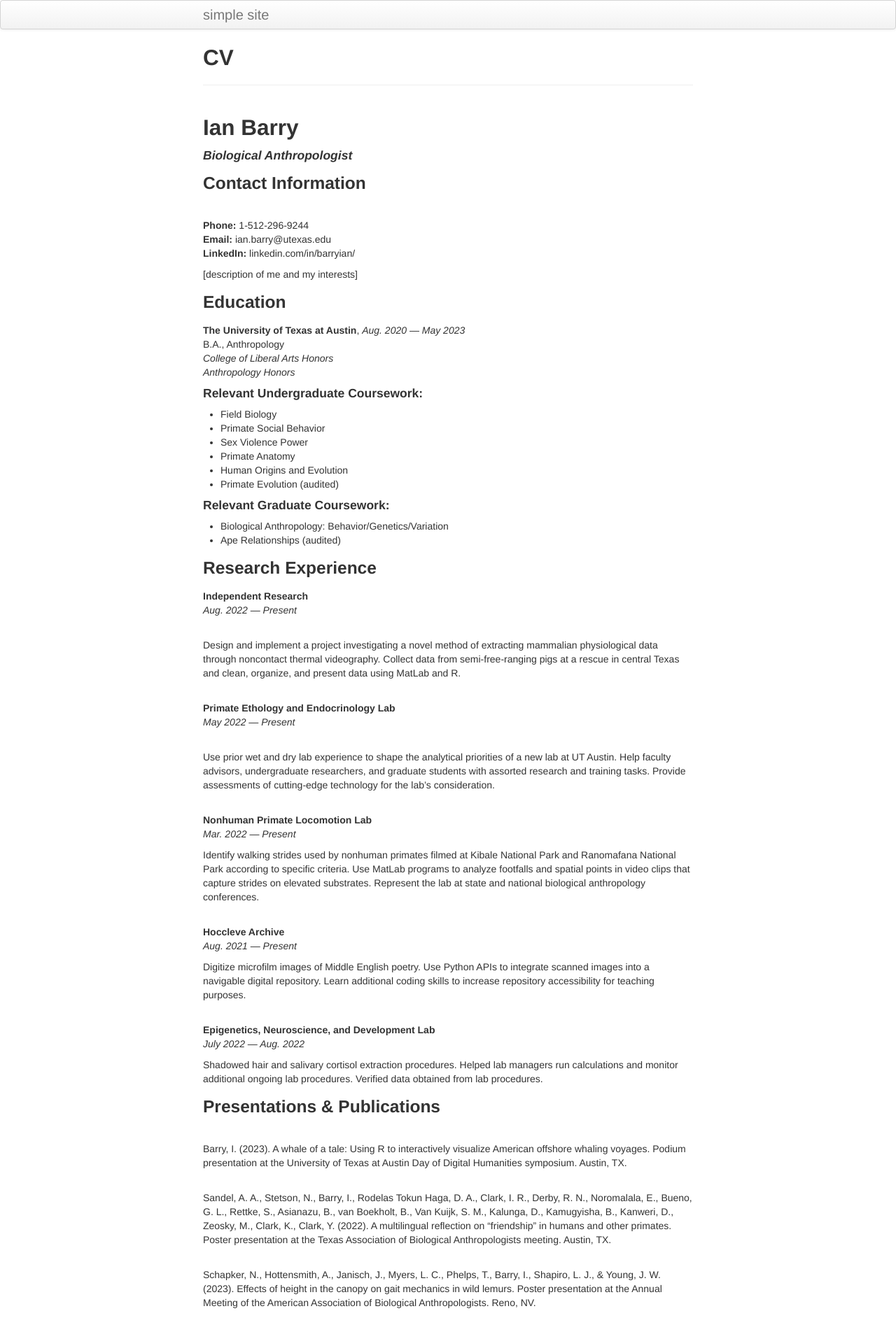
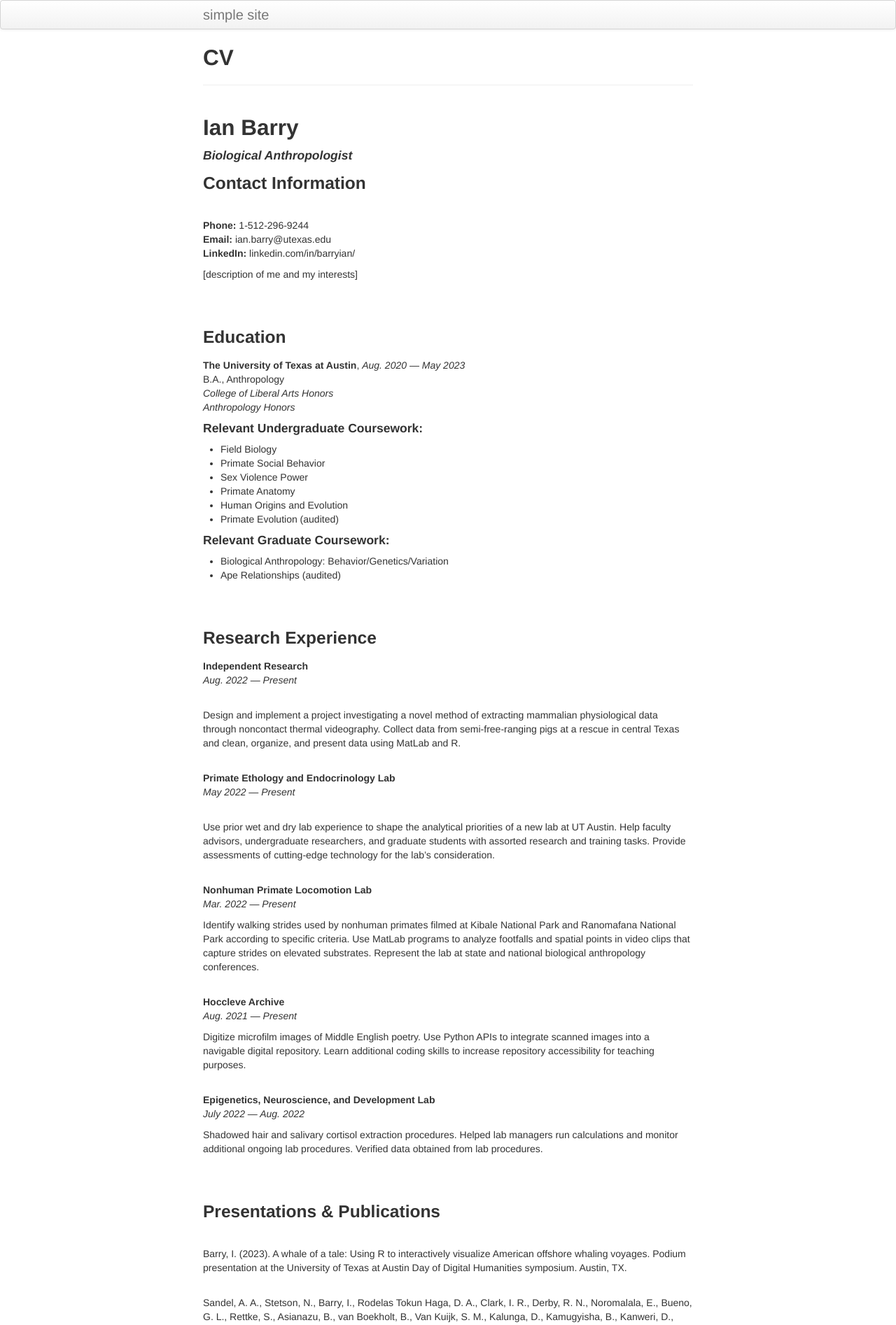
Before and after one commit to IanABarry/IanABarry.github.io, a Jekyll site: the page built from pages/cv.md, in a window 1280 px wide. Shown: the top 1894 px of the page at 70% size. Built offline with Jekyll 4.4.1, drawn with Linux system fonts in a browser that asks for light colours.

Commit message:
Added more breaklines to CV for spacing

```diff
--- a/pages/cv.md
+++ b/pages/cv.md
@@ -13,7 +13,8 @@ permalink: /cv
 
 [description of me and my interests]
 
-
+<br>
+<br>
 <h3>Education</h3>
 
 <b>The University of Texas at Austin</b>, <i>Aug. 2020 — May 2023</i>
@@ -37,6 +38,8 @@ permalink: /cv
 	<li>Ape Relationships (audited)</li>
 </ul>
 
+<br>
+<br>
 <h3>Research Experience</h3>
 <b>Independent Research</b>
 <br><i>Aug. 2022 — Present</I>
@@ -63,6 +66,8 @@ permalink: /cv
 
 <p>Shadowed hair and salivary cortisol extraction procedures. Helped lab managers run calculations and monitor additional ongoing lab procedures. Verified data obtained from lab procedures.</p>
 
+<br>
+<br>
 <h3>Presentations & Publications</h3>
 
 <br>Barry, I. (2023). A whale of a tale: Using R to interactively visualize American offshore whaling voyages. Podium presentation at the University of Texas at Austin Day of Digital Humanities symposium. Austin, TX.
@@ -73,6 +78,8 @@ permalink: /cv
 
 <br>Shapiro, L. J., Myers, L. C., Janisch, J., Schapker, N., Barry, I., Phelps, T., Hieronymus, T., & Young, J. W. (2023). Gait kinematics in response to substrate diameter and orientation in wild cercopithecoids. Poster presentation at the Annual Meeting of the American Association of Biological Anthropologists. Reno, NV.
 
+<br>
+<br>
 <h3>Professional Experience</h3>
 
 <b>Texas Maritime Museum Intern</b>
@@ -80,46 +87,52 @@ permalink: /cv
 
 <p>Curate interactive exhibits showcasing state maritime history between 1500 and 1700. Collaborate with archaeologists, historians, and artists to contextualize restored materials for a public audience. Use PastPerfect cataloguing software to register books for the museum’s maritime history library. Facilitate community outreach events including festivals, book signings, and exhibit debut galas.</p>
 
-<b>Kins Dining Student Assistant</b>
+<br><b>Kins Dining Student Assistant</b>
 <br><i>Oct. 2021 — May 2022</i>
 
 <p>Served food to thousands of UT Austin students each day in a campus dining hall. Helped run gratuitous dining hall events for students during finals weeks. Trained new staff members to create an uplifting and welcoming environment for the UT community.</p>
 
-<b>The Williamson Museum Volunteer</b>
+<br><b>The Williamson Museum Volunteer</b>
 <br><i>September 2019 — May 2021</i>
 
 <p>Hosted weekly family-friendly educational activities to teach children about regional history. Catalogued and described incoming artifacts for the museum’s collection. Provided background research for temporary exhibits.</p>
 
-<b>Bullock Texas State History Museum Intern</b>
+<br><b>Bullock Texas State History Museum Intern</b>
 <br><i>February 2020</i>
 
 <p>Collaborated with the School Programs Head to host four educational events for young children. Contributed to planning for an immersive summer film showcase series. Observed the responsibilities of museum coordinators and curators.</p>
 
+<br>
+<br>
 <h3>Academic Service</h3>
 
 <b>Ecology, Evolution, and Behavior Club</b>
 <br><i>Jan. 2023 — Present</i>
 
-<b>Texas Student Digital Humanities</b>
+<br><b>Texas Student Digital Humanities</b>
 <br><i>Aug. 2022 — Present</i>
 
 <p>Collaborate with students in humanities departments to apply new coding skills to ongoing projects. Channel personal interests into coding projects that emphasize interactivity and accessibility of information on humanities topics.</p>
 
-<b>Liberal Arts Honors Student Mentor</b>
+<br><b>Liberal Arts Honors Student Mentor</b>
 <br><i>Aug. 2021 — May 2022</i>
 
 <p>Helped five students in the college honors program navigate UT Austin’s campus and celebrate their queer identities. Connected each student with resources to enhance their studying habits and channel their unique passions into impactful collaborative action.</p>
 
+<br>
 <b>Liberal Arts Honors Student Council</b>
 <br><i>Sept. 2020 — May 2022</i>
 
 <p>Represented 135 students in a college honors program. Hosted virtual events for students to attend and facilitated communication between the student body and program administrators. Collaborated with other representatives to offer students financial aid programs. Paired incoming students with peer mentors to ease their transition to college.</p>
 
+<br>
 <b>UT Austin Student Government Legislator</b>
 <br><i>Sept. 2020 — May 2021</i>
 
 <p>Collaborated with Student Government agencies to draft legislation addressing mental health concerns on campus at the height of the COVID-19 pandemic. Created safe virtual spaces for UT affiliates to share their mental health experiences with others. Compiled and distributed a detailed guidebook of accessible mental health resources to the student body.</p>
 
+<br>
+<br>
 <h3>Honors & Awards</h3>
 
 <b>Scholarships & Programs</b>
@@ -129,5 +142,5 @@ permalink: /cv
 
 <br><i>Rapoport-King Thesis Scholar:</i> I received funding from the College of Liberal Arts to cover all expenses associated with my undergraduate thesis in the Anthropology Honors program. Additionally, my advisor received a stipend to further ethological research in the Department of Anthropology.
 
-<b>Distinctions</b>
+<br><b>Distinctions</b>
 <br>July 2022 — Ampla cum laude, Dean’s Honor List
```
